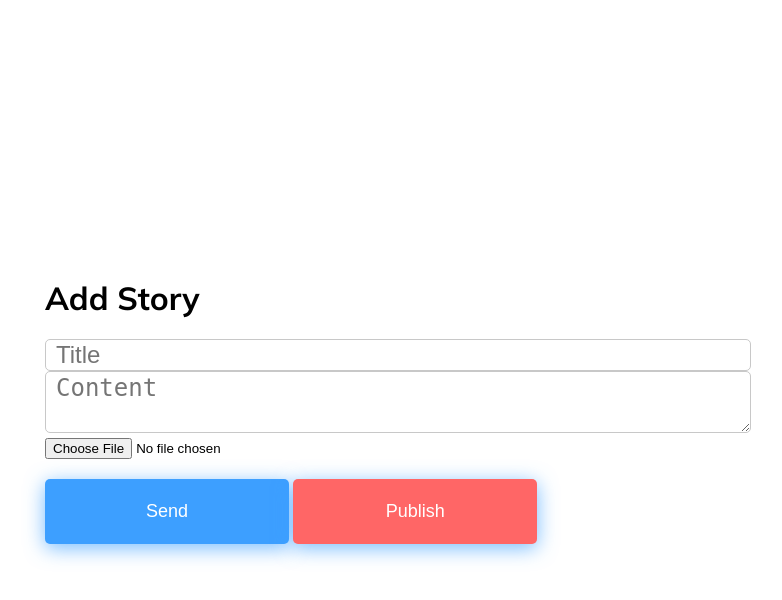
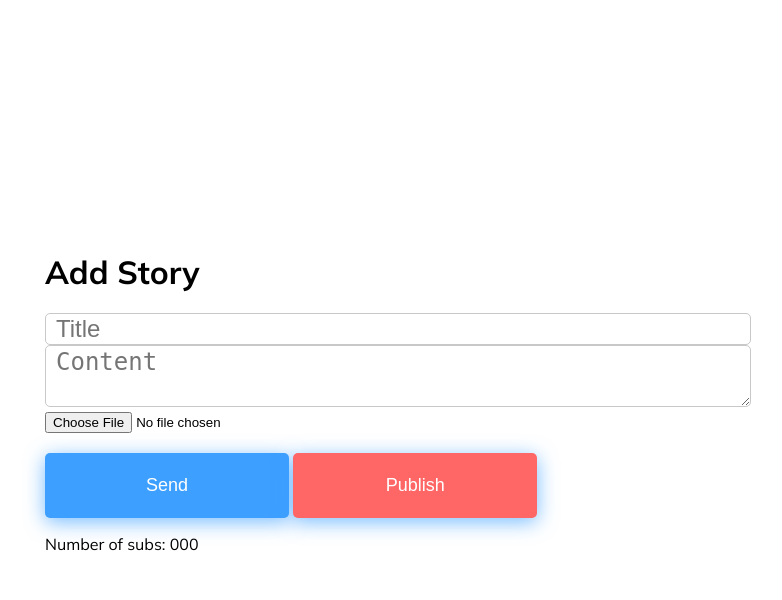
Before and after one commit to omrozh/gunluk, a Flask app: template templates/admin.html in a window 1280 px wide. Shown: the top 600 px of the page, without its empty margins (242-1024 px from the left). Run offline with Flask 2, Linux system fonts and the light colour scheme; the template is opened without the code that fills it: most values are stand-ins (such as "Sample title", 1, 10 or a date in 2020).

Commit message:
Number of subs

```diff
--- a/app.py
+++ b/app.py
@@ -88,7 +88,7 @@ def admin(username, password):
                               content=values["content"], image_content=encoded_string)
             db.session.add(new_story)
             db.session.commit()
-        return flask.render_template("admin.html")
+        return flask.render_template("admin.html", number_of_subs=len(Subscriber.query.all()))
 
 
 @app.route("/admin-send-mail/<user>/<password>")
--- a/templates/admin.html
+++ b/templates/admin.html
@@ -47,6 +47,8 @@
         <br>
         <button>Send</button>
         <button type="button" style="background-color: #ff6666;" onclick="document.location = '/admin-send-mail/omrozh/05082004Oo'">Publish</button>
+        <br>
+        <p>Number of subs: {{ number_of_subs }}</p>
     </form>
 </body>
 </html>
```
